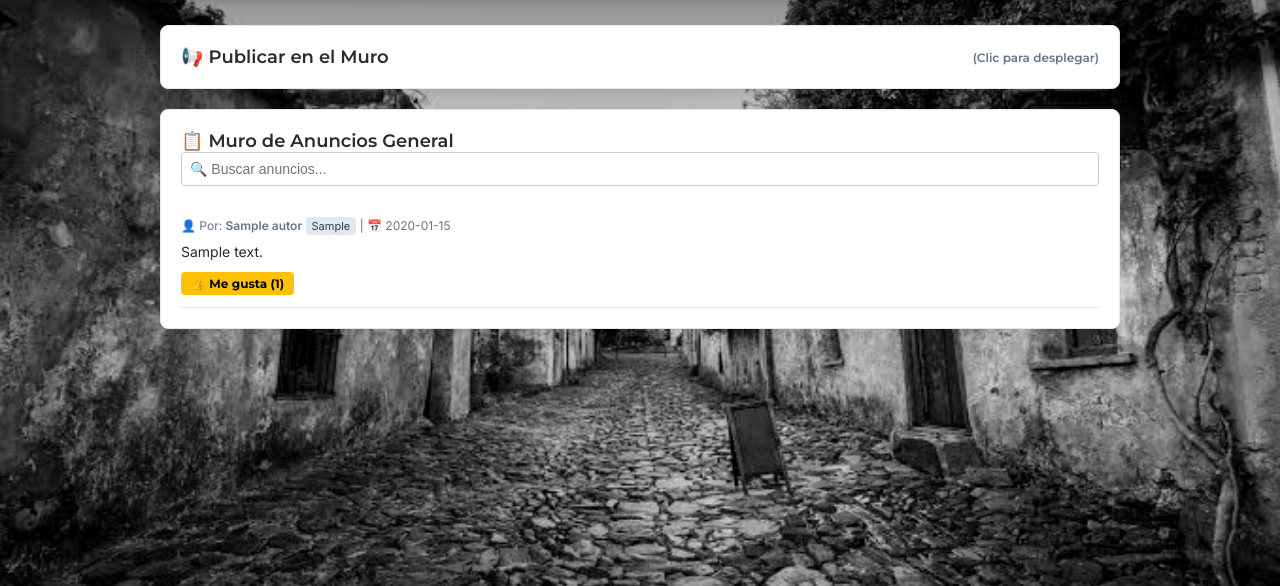
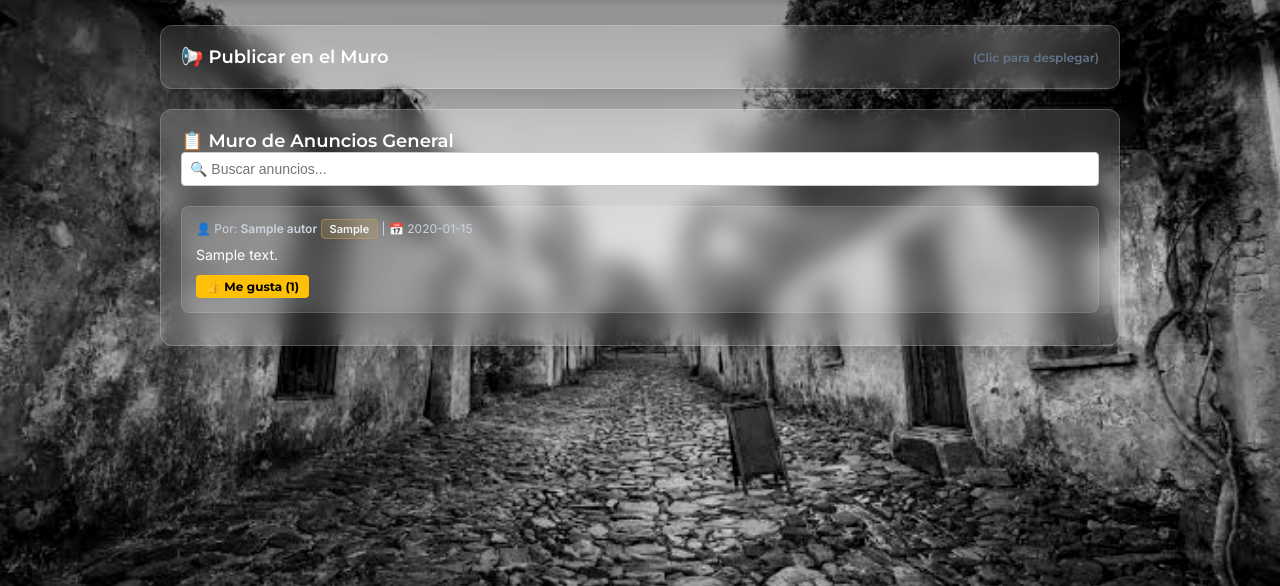
Before and after one commit to vaccarse730/intranet-austral, a Flask app: template templates/intranet.html in a window 1280 px wide. Shown: the part 107-693 px from the top of the page. Run offline with Flask 3, Linux system fonts and the light colour scheme; the template is opened without the code that fills it: most values are stand-ins (such as "Sample title", 1, 10 or a date in 2020); some libraries are stand-ins or nearby versions.

```diff
--- a/templates/intranet.html
+++ b/templates/intranet.html
@@ -239,6 +239,7 @@
     }
 
     /* 4. COLUMNA CENTRAL */
+
     .main-content {
         max-width: 1000px;
         margin: 0 auto;
@@ -251,14 +252,23 @@
         margin-right: var(--sidebar-width);
     }
 
+    /* Contenedor del Muro y Tarjetas Principales */
     .card,
     .muro-container {
-        background: var(--card-bg) !important;
-        border-radius: 8px;
+        /* Fondo semitransparente (Blanco con 15% de opacidad para resaltar sobre el fondo oscuro/B&N) */
+        background: rgba(255, 255, 255, 0.12) !important;
+
+        /* Desenfoque de fondo esmerilado intenso */
+        backdrop-filter: blur(12px) saturate(160%);
+        -webkit-backdrop-filter: blur(12px) saturate(160%);
+
+        /* Borde sutil brillante para simular cristal */
+        border: 1px solid rgba(255, 255, 255, 0.2) !important;
+        border-radius: 12px;
         padding: 20px;
         margin-bottom: 20px;
-        box-shadow: 0 4px 12px rgba(0, 0, 0, 0.08);
-        border: 1px solid var(--border-color);
+        box-shadow: 0 8px 32px 0 rgba(0, 0, 0, 0.25);
+        color: #ffffff; /* Texto claro para mejor contraste sobre cristal */
     }
 
     /* 5. PANEL LATERAL DESPLEGABLE */
@@ -434,23 +444,43 @@
     }
 
     /* 7. ESTILOS MURO DE ANUNCIOS */
-    .msg-item {
-        border-bottom: 1px solid var(--border-color);
-        padding: 12px 0;
-    }
+    /* Tarjetas individuales de mensajes/publicaciones dentro del muro */
+        .msg-item {
+            background: rgba(255, 255, 255, 0.08);
+            backdrop-filter: blur(8px);
+            -webkit-backdrop-filter: blur(8px);
+            border: 1px solid rgba(255, 255, 255, 0.12);
+            border-radius: 8px;
+            padding: 14px;
+            margin-bottom: 12px;
+        }
 
     .msg-meta {
         font-size: 12px;
-        color: var(--text-muted);
-        margin-bottom: 5px;
+        color: #cbd5e1; /* Texto secundario legible */
+        margin-bottom: 6px;
     }
 
     .role-tag {
-        background: #e2e8f0;
-        color: #334155;
-        padding: 2px 6px;
-        border-radius: 4px;
-        font-size: 11px;
+            background: rgba(197, 160, 89, 0.25); /* Dorado corporativo semitransparente */
+            color: #f1f5f9;
+            border: 1px solid rgba(197, 160, 89, 0.5);
+            padding: 2px 8px;
+            border-radius: 4px;
+            font-size: 11px;
+            font-weight: 600;
+        }
+
+    /* Área de texto para publicar en el muro */
+    .muro-container textarea {
+        background: rgba(15, 23, 42, 0.6);
+        border: 1px solid rgba(255, 255, 255, 0.2);
+        color: #ffffff;
+        border-radius: 6px;
+    }
+
+    .muro-container textarea::placeholder {
+        color: #94a3b8;
     }
 
     textarea {
```
